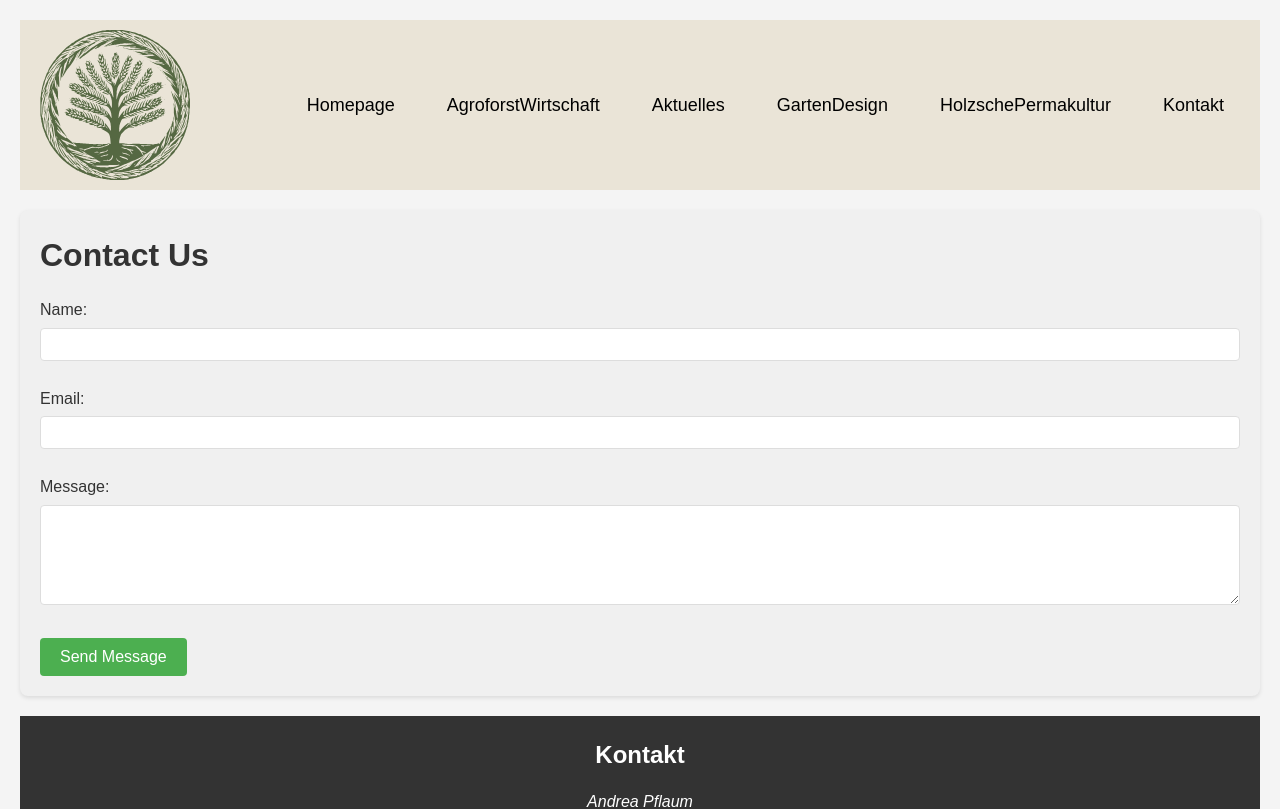
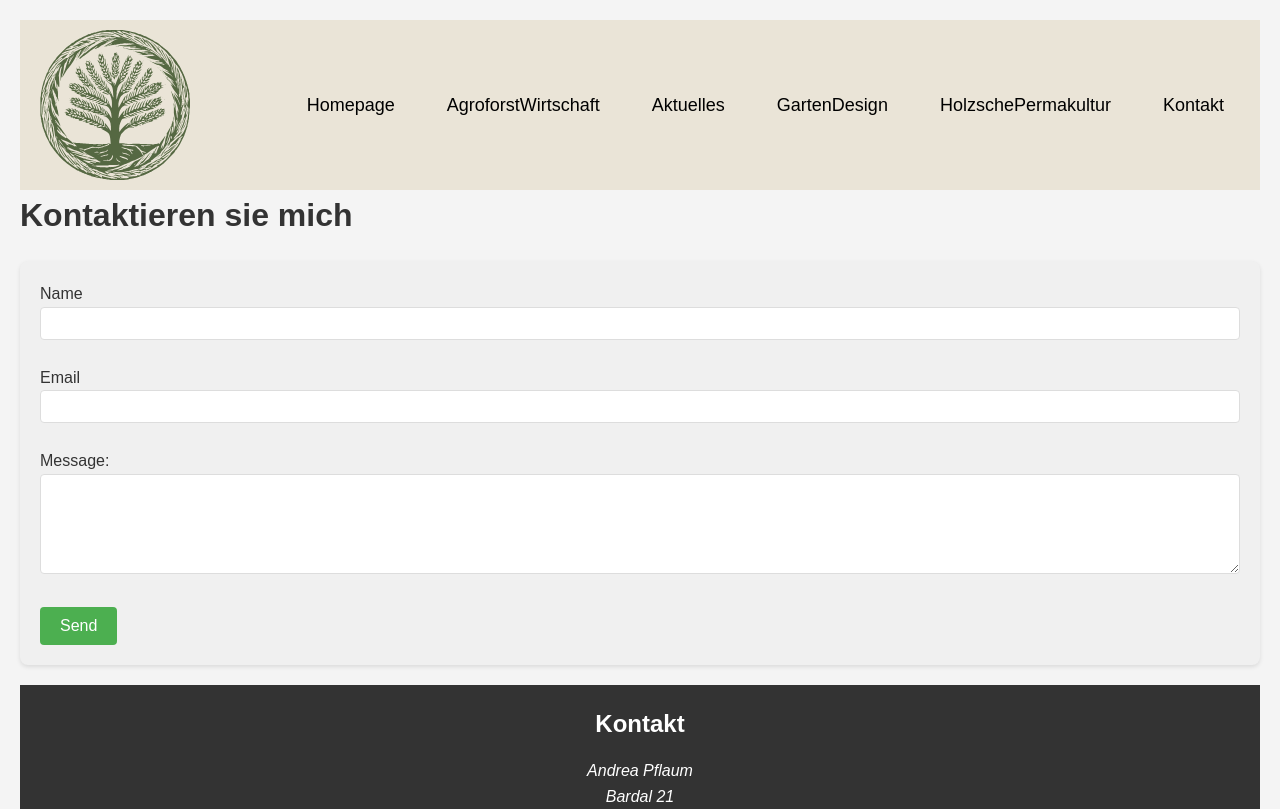
Before and after one commit to fabiobrauer/WaldbodenKonzept, a React (Vite) app: page /Kontakt in a window 1280 px wide. Shown: the top 809 px of the page. Built offline with nearby package versions, Linux system fonts and the light colour scheme.

Commit message:
form test 2

```diff
--- a/src/Pages/Kontakt.jsx
+++ b/src/Pages/Kontakt.jsx
@@ -4,22 +4,21 @@ import './Kontakt.css'
 function Kontakt() {
   return (
     <>
+      <h1>Kontaktieren sie mich</h1>
       <div class="contact-form">
-          <h1>Contact Us</h1>
-          <form name="contact" data-netlify="true" netlify>
-              <div class="form-group">
-                  <label for="name">Name:</label>
-                  <input type="text" id="name" name="name" required></input>
-              </div>
-              <div class="form-group">
-                  <label for="email">Email:</label>
-                  <input type="email" id="email" name="email" required></input>
-              </div>
-              <div class="form-group">
-                  <label for="message">Message:</label>
-                  <textarea id="message" name="message" required></textarea>
-              </div>
-              <button type="submit">Send Message</button>
+          <form name="contact" netlify>
+            <p class="form-group">
+              <label>Name <input type="text" name="name" /></label>
+            </p>
+            <p class="form-group">
+              <label>Email <input type="email" name="email" /></label>
+            </p>
+            <p class="form-group">
+              <label>Message: <textarea type="message" name="message" /></label>
+            </p>
+            <p >
+              <button type="submit">Send</button>
+            </p>
           </form>
       </div>
     </>
```
